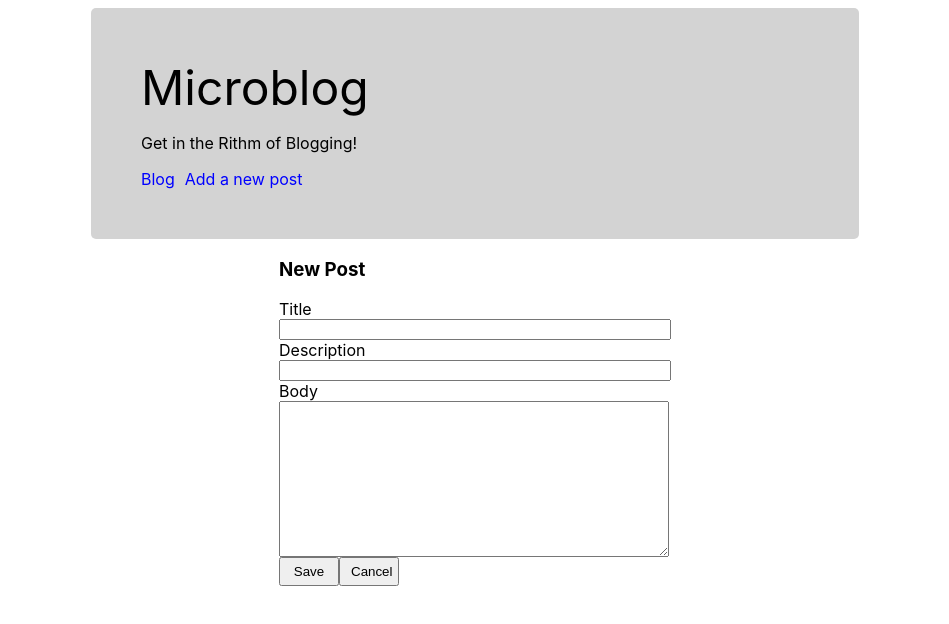
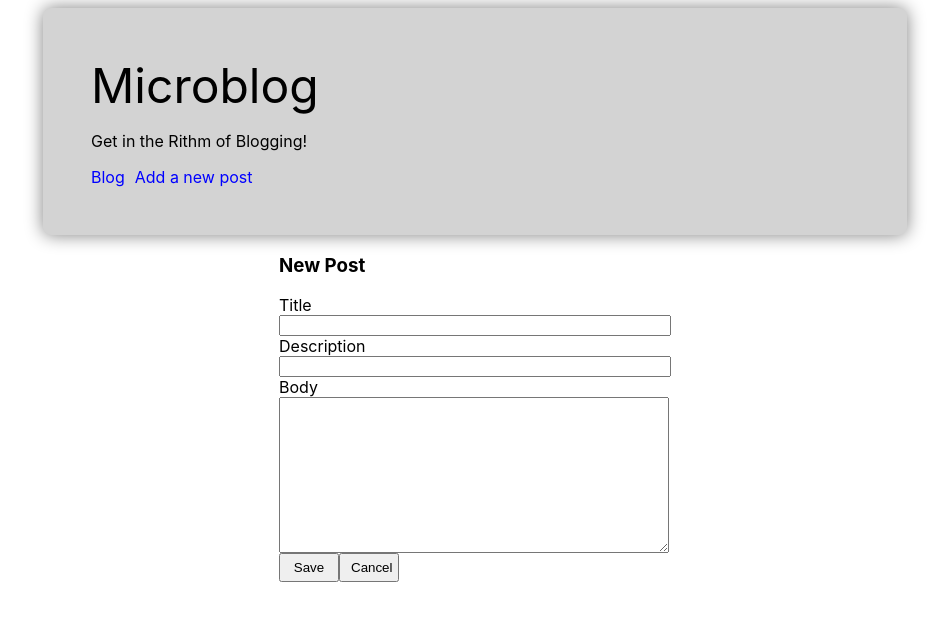
Before and after one commit to wongco/redux-microblog, a React (Create React App) app: page /new in a window 1280 px wide. Shown: the top 624 px of the page, without its empty margins (165-1114 px from the left). Built offline with nearby package versions, Linux system fonts and the light colour scheme.

Commit message:
add css background in titles

```diff
--- a/src/Components/Home.js
+++ b/src/Components/Home.js
@@ -9,14 +9,18 @@ const StyledHome = styled.div`
   width: 100%;
 `;
 
+const StyledHeader = styled.p`
+  padding: 0 1em;
+`;
+
 class Home extends Component {
   render() {
     return (
       <StyledHome>
-        <p>
+        <StyledHeader>
           Welcome to <b>Microblog</b>, our innovative site for communicating on
           the information superhighway.
-        </p>
+        </StyledHeader>
         <TitleList />
       </StyledHome>
     );
--- a/src/Components/NavBar.js
+++ b/src/Components/NavBar.js
@@ -4,14 +4,14 @@ import styled from 'styled-components';
 
 const StyledNav = styled.div`
   display: flex;
-  box-sizing: border-box;
   flex-direction: column;
   justify-content: center;
   align-items: flex-start;
   background-color: lightgray;
   width: 100%;
-  border-radius: 5px;
-  padding: 50px 50px;
+  border-radius: 0.5em;
+  box-shadow: 0px 0px 18px gray;
+  padding: 3em;
 `;
 
 const StyledNavTitle = styled.p`
--- a/src/Components/Vote.js
+++ b/src/Components/Vote.js
@@ -21,7 +21,7 @@ class Vote extends Component {
       <StyledVoteContainer>
         <div>{`${this.props.votes} votes`}</div>
         <FontAwesomeIcon
-          style={{ color: 'midnightblue', cursor: 'pointer' }}
+          style={{ color: 'darkgreen', cursor: 'pointer' }}
           icon={faThumbsUp}
           onClick={this.handleUpVote}
         />
--- a/src/Containers/TitleList.js
+++ b/src/Containers/TitleList.js
@@ -5,6 +5,7 @@ import styled from 'styled-components';
 import { getTitlesFromAPI } from '../Actions/titles';
 import { voteToApi } from '../Actions/posts';
 import Vote from '../Components/Vote';
+import bgimg from '../Pics/blogbg.jpg';
 
 const StyledTitleList = styled.div`
   display: flex;
@@ -24,6 +25,12 @@ const StyledTitleContainer = styled.div`
   box-sizing: border-box;
   padding: 20px;
   margin: 20px;
+
+  background: url(${bgimg});
+  background-size: cover;
+  background-attachment: fixed;
+  background-color: rgba(255, 255, 255, 0.7);
+  background-blend-mode: lighten;
 `;
 
 const StyledTitleCard = styled.div`
@@ -33,6 +40,7 @@ const StyledTitleCard = styled.div`
   border-bottom: 1px solid lightgray;
   height: 75px;
   width: 20vw;
+  font-size: 1.15em;
 `;
 
 class TitleList extends Component {
```
Also changed, not shown: src/Pics/blogbg.jpg (added).
